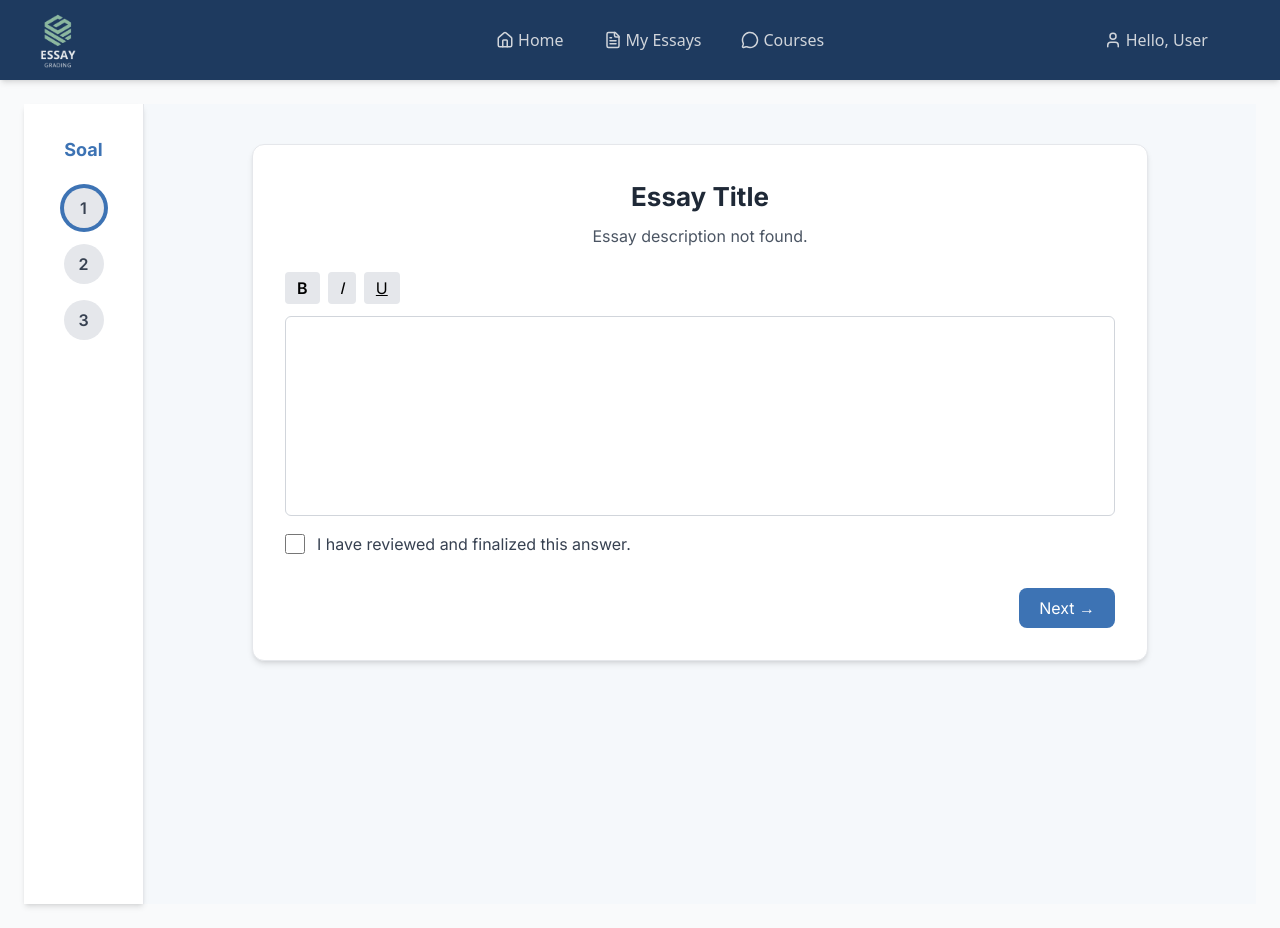
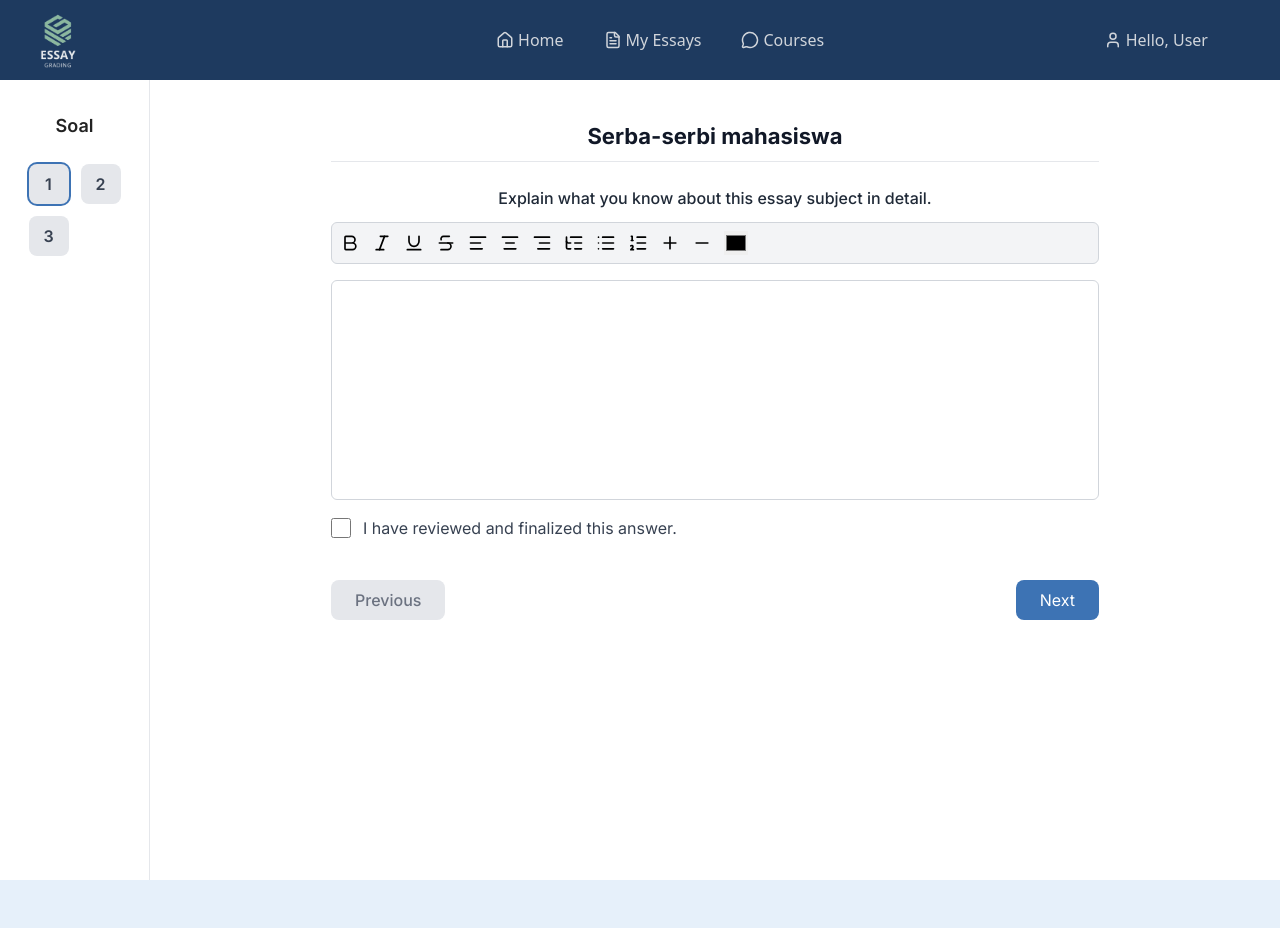
Before and after one commit to EAGS-Team11/FE, a React (Vite) app: page /input-essay in a window 1280 px wide. Before the commit this address had no page. After the commit the page ends 880 px from the top, so only its background shows below. Built offline with nearby package versions, Linux system fonts and the light colour scheme.

Commit message:
update input essay

```diff
--- a/src/App.jsx
+++ b/src/App.jsx
@@ -16,7 +16,7 @@ function MainLayout() {
   return (
     <div className="min-h-screen bg-gray-50">
       <Navbar />
-      <div className="p-6">
+      <div className="">
         <Outlet /> {/*  */}
       </div>
     </div>
--- a/src/pages/essay/InputEssay.jsx
+++ b/src/pages/essay/InputEssay.jsx
@@ -1,5 +1,6 @@
 import React, { useState, useRef } from "react";
 import { useParams, useNavigate } from "react-router-dom";
+import { Bold, Italic, Underline, Strikethrough, AlignLeft, AlignCenter, AlignRight, List, ListOrdered, Palette, Plus, Minus, ListTree } from "lucide-react";
 import { courseEssays } from "../../data/course/courseEssay";
 
 export default function InputEssay() {
@@ -11,31 +12,16 @@ export default function InputEssay() {
     courseEssays[courseId]?.find((e) => e.id === parseInt(essayId)) || {};
 
   const essayQuestions = [
-    {
-      id: 1,
-      questionTitle: "Describe your understanding of this topic.",
-      questionDesc: "Explain what you know about this essay subject in detail.",
-    },
-    {
-      id: 2,
-      questionTitle: "Explain the process involved.",
-      questionDesc:
-        "Discuss the main stages and challenges in implementing this concept.",
-    },
-    {
-      id: 3,
-      questionTitle: "Give a practical example.",
-      questionDesc: "Provide one real-life example that relates to the topic.",
-    },
+    { id: 1, questionTitle: "Describe your understanding of this topic.", questionDesc: "Explain what you know about this essay subject in detail." },
+    { id: 2, questionTitle: "Explain the process involved.", questionDesc: "Discuss the main stages and challenges in implementing this concept." },
+    { id: 3, questionTitle: "Give a practical example.", questionDesc: "Provide one real-life example that relates to the topic." },
   ];
 
   const [currentIndex, setCurrentIndex] = useState(0);
   const [answers, setAnswers] = useState(essayQuestions.map(() => ""));
   const [checked, setChecked] = useState(essayQuestions.map(() => false));
-
-  const applyFormat = (command) => {
-    document.execCommand(command, false, null);
-  };
+  const [fontSize, setFontSize] = useState(14);
+  const [fontColor, setFontColor] = useState("#000000");
 
   const handleInput = () => {
     const updated = [...answers];
@@ -43,10 +29,22 @@ export default function InputEssay() {
     setAnswers(updated);
   };
 
-  const handleCheck = (index) => {
-    const updated = [...checked];
-    updated[index] = !updated[index];
-    setChecked(updated);
+  const applyCommand = (command, value = null) => {
+    document.execCommand(command, false, value);
+    handleInput();
+  };
+
+  const changeFontSize = (change) => {
+    const newSize = Math.max(10, Math.min(36, fontSize + change));
+    setFontSize(newSize);
+    applyCommand("fontSize", "4");
+    const fontElements = document.getElementsByTagName("font");
+    for (let i = 0; i < fontElements.length; i++) {
+      if (fontElements[i].size === "4") {
+        fontElements[i].removeAttribute("size");
+        fontElements[i].style.fontSize = `${newSize}px`;
+      }
+    }
   };
 
   const handleNavigation = (direction) => {
@@ -57,16 +55,20 @@ export default function InputEssay() {
       setCurrentIndex(currentIndex - 1);
   };
 
+  const handleCheck = (index) => {
+    const updated = [...checked];
+    updated[index] = !updated[index];
+    setChecked(updated);
+  };
+
   const handleSubmit = (e) => {
     e.preventDefault();
-
     const incomplete = checked.some((c, i) => !c || answers[i].trim() === "");
     if (incomplete) {
       alert("⚠️ Some answers are incomplete. Please review them before submitting.");
       return;
     }
 
-    // 🔹 Simpan ke localStorage agar muncul di My Essays
     const newEssay = {
       title: selectedEssay.title || "Untitled Essay",
       status: "In Review",
@@ -78,34 +80,32 @@ export default function InputEssay() {
     };
 
     const storedEssays = JSON.parse(localStorage.getItem("submittedEssays")) || [];
-    const updatedEssays = [...storedEssays, newEssay];
-    localStorage.setItem("submittedEssays", JSON.stringify(updatedEssays));
+    localStorage.setItem("submittedEssays", JSON.stringify([...storedEssays, newEssay]));
 
     alert(`✅ Essay "${selectedEssay.title}" berhasil dikirim!`);
     navigate("/myessays");
   };
 
   return (
-    <div className="min-h-screen bg-[#F5F8FB] flex font-[Inter]">
-      {/* Sidebar */}
-      <div className="w-[120px] bg-white border-r border-gray-200 shadow-md flex flex-col items-center py-8">
-        <h2 className="text-[#3D73B4] font-bold text-lg mb-6">Soal</h2>
-        <div className="flex flex-col gap-4">
+    <div className="min-h-screen bg-white flex font-[Inter]">
+      {/* Sidebar Soal */}
+      <div className="w-[150px] bg-white border-r border-gray-200 flex flex-col items-center py-8">
+        <h2 className="text-[#222] font-semibold text-lg mb-6">Soal</h2>
+        <div className="grid grid-cols-2 gap-3">
           {essayQuestions.map((q, index) => {
-            const answerFilled = answers[index].trim() !== "";
-            const isChecked = checked[index];
-            const color = isChecked
+            const filled = answers[index].trim() !== "";
+            const checkedQ = checked[index];
+            const color = checkedQ
               ? "bg-green-500 text-white"
-              : answerFilled
-              ? "bg-yellow-400 text-white"
+              : filled
+              ? "bg-[#3D73B4] text-white"
               : "bg-gray-200 text-gray-700";
-
             return (
               <button
                 key={q.id}
                 onClick={() => setCurrentIndex(index)}
-                className={`w-10 h-10 rounded-full font-semibold transition-all duration-200 ${color} ${
-                  currentIndex === index ? "ring-4 ring-[#3D73B4]" : ""
+                className={`w-10 h-10 rounded-lg font-semibold ${color} transition-all ${
+                  currentIndex === index ? "ring-2 ring-[#3D73B4]" : ""
                 }`}
               >
                 {q.id}
@@ -115,45 +115,57 @@ export default function InputEssay() {
         </div>
       </div>
 
-      {/* Main Content */}
-      <div className="flex-1 px-10 py-10">
-        <div className="max-w-4xl mx-auto bg-white p-8 rounded-xl shadow-md border border-gray-200">
-          <h1 className="text-[26px] font-bold text-gray-800 mb-2">
-            {selectedEssay.title || "Essay Title"}
+      {/* Main Area */}
+      <div className="flex-1 px-14 py-10">
+        <div className="max-w-3xl mx-auto">
+          <h1 className="text-[22px] font-bold text-gray-900 mb-6 border-b pb-2">
+            {selectedEssay.title || "Serba-serbi mahasiswa"}
           </h1>
-          <p className="text-gray-600 mb-6">
-            {selectedEssay.desc || "Essay description not found."}
+
+          <p className="text-gray-800 font-medium mb-3">
+            {essayQuestions[currentIndex].questionDesc}
           </p>
 
           {/* Toolbar */}
-          <div className="flex gap-2 mb-3">
-            <button
-              onClick={() => applyFormat("bold")}
-              className="px-3 py-1 bg-gray-200 rounded hover:bg-gray-300 font-semibold"
-            >
-              B
-            </button>
-            <button
-              onClick={() => applyFormat("italic")}
-              className="px-3 py-1 bg-gray-200 rounded hover:bg-gray-300 italic"
-            >
-              I
-            </button>
-            <button
-              onClick={() => applyFormat("underline")}
-              className="px-3 py-1 bg-gray-200 rounded hover:bg-gray-300 underline"
-            >
-              U
-            </button>
+          <div className="flex flex-wrap gap-3 mb-4 p-2 bg-gray-100 rounded-md border border-gray-300">
+            <button onClick={() => applyCommand("bold")} title="Bold"><Bold className="w-5 h-5" /></button>
+            <button onClick={() => applyCommand("italic")} title="Italic"><Italic className="w-5 h-5" /></button>
+            <button onClick={() => applyCommand("underline")} title="Underline"><Underline className="w-5 h-5" /></button>
+            <button onClick={() => applyCommand("strikeThrough")} title="Strikethrough"><Strikethrough className="w-5 h-5" /></button>
+            <button onClick={() => applyCommand("justifyLeft")} title="Align Left"><AlignLeft className="w-5 h-5" /></button>
+            <button onClick={() => applyCommand("justifyCenter")} title="Center"><AlignCenter className="w-5 h-5" /></button>
+            <button onClick={() => applyCommand("justifyRight")} title="Align Right"><AlignRight className="w-5 h-5" /></button>
+            <button onClick={() => applyCommand("justifyFull")} title="Justify"><ListTree className="w-5 h-5" /></button>
+            <button onClick={() => applyCommand("insertUnorderedList")} title="Bullets"><List className="w-5 h-5" /></button>
+            <button onClick={() => applyCommand("insertOrderedList")} title="Numbering"><ListOrdered className="w-5 h-5" /></button>
+            <button onClick={() => changeFontSize(1)} title="Increase Font Size"><Plus className="w-5 h-5" /></button>
+            <button onClick={() => changeFontSize(-1)} title="Decrease Font Size"><Minus className="w-5 h-5" /></button>
+            <input
+              type="color"
+              value={fontColor}
+              onChange={(e) => {
+                setFontColor(e.target.value);
+                applyCommand("foreColor", e.target.value);
+              }}
+              title="Font Color"
+              className="w-6 h-6 cursor-pointer"
+            />
           </div>
 
-          {/* Editable Text Area */}
+          {/* Editable area */}
           <div
             ref={editorRef}
             contentEditable
             onInput={handleInput}
+            className="w-full min-h-[220px] border border-gray-300 rounded-md p-4 bg-white focus:outline-[#3D73B4] text-left"
+            style={{
+              fontSize: `${fontSize}px`,
+              color: fontColor,
+              direction: "ltr",
+              textAlign: "left",
+              unicodeBidi: "plaintext",
+            }}
             dangerouslySetInnerHTML={{ __html: answers[currentIndex] }}
-            className="min-h-[200px] border border-gray-300 rounded-md p-4 focus:outline-[#3D73B4] bg-white"
           ></div>
 
           {/* Checkbox */}
@@ -162,7 +174,7 @@ export default function InputEssay() {
               type="checkbox"
               checked={checked[currentIndex]}
               onChange={() => handleCheck(currentIndex)}
-              className="w-5 h-5 text-[#3D73B4]"
+              className="w-5 h-5 accent-[#3D73B4]"
             />
             <label className="text-gray-700">
               I have reviewed and finalized this answer.
@@ -170,29 +182,32 @@ export default function InputEssay() {
           </div>
 
           {/* Navigation */}
-          <div className="flex justify-between mt-8">
-            {currentIndex > 0 && (
-              <button
-                onClick={() => handleNavigation("prev")}
-                className="bg-gray-300 text-gray-800 px-5 py-2 rounded-lg hover:bg-gray-400 transition"
-              >
-                ← Back
-              </button>
-            )}
+          <div className="flex justify-between mt-10">
+            <button
+              onClick={() => handleNavigation("prev")}
+              disabled={currentIndex === 0}
+              className={`px-6 py-2 rounded-lg font-medium ${
+                currentIndex === 0
+                  ? "bg-gray-200 text-gray-500 cursor-not-allowed"
+                  : "bg-gray-300 hover:bg-gray-400 text-gray-800"
+              }`}
+            >
+              Previous
+            </button>
 
             {currentIndex < essayQuestions.length - 1 ? (
               <button
                 onClick={() => handleNavigation("next")}
-                className="bg-[#3D73B4] text-white px-5 py-2 rounded-lg hover:bg-[#2f5f97] transition ml-auto"
+                className="px-6 py-2 bg-[#3D73B4] text-white rounded-lg hover:bg-[#2c5a90]"
               >
-                Next →
+                Next
               </button>
             ) : (
               <button
                 onClick={handleSubmit}
-                className="bg-green-600 text-white px-5 py-2 rounded-lg hover:bg-green-700 transition ml-auto"
+                className="px-6 py-2 bg-green-600 text-white rounded-lg hover:bg-green-700"
               >
-                Submit Essay
+                Submit
               </button>
             )}
           </div>
```
